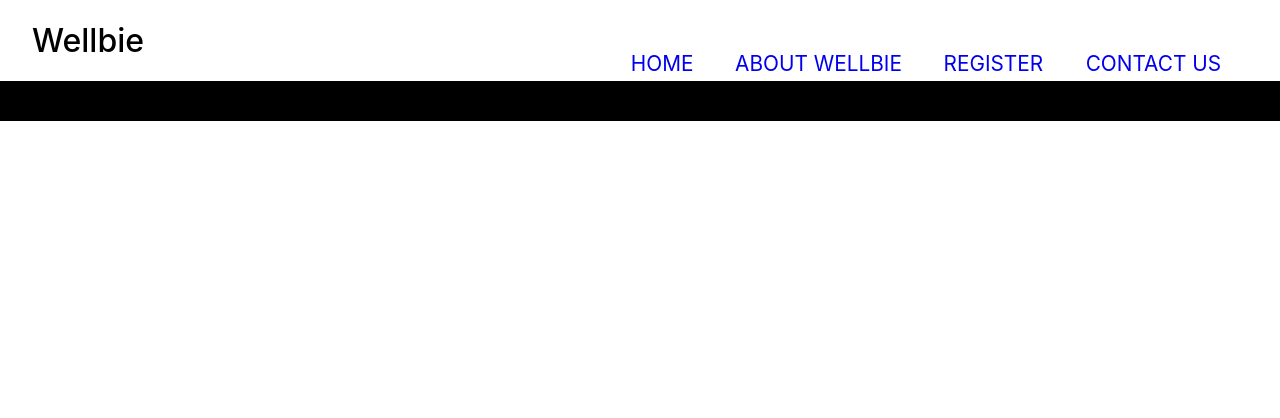
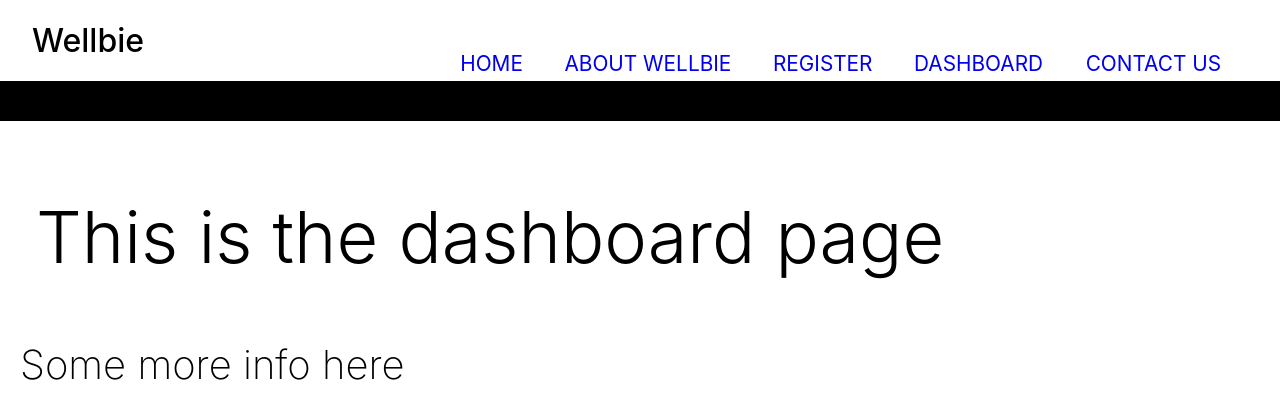
Before and after one commit to onyela-o/wellbie-frontend, a React (Create React App) app in the folder frontend/: page /dashboard in a window 1280 px wide. Shown: the top 418 px of the page. Built offline with nearby package versions, Linux system fonts and the light colour scheme.

Commit message:
Add dashboard template

```diff
--- a/frontend/src/App.js
+++ b/frontend/src/App.js
@@ -5,6 +5,7 @@ import Home from './pages/Home'
 import AboutPage from './pages/AboutPage'
 import ContactUs from './pages/ContactUs'
 import Register from './pages/Register'
+import Dashboard from './pages/Dashboard'
 
 import { BrowserRouter as Router, Route, Routes } from 'react-router-dom'
 
@@ -18,10 +19,11 @@ function App() {
           </header>
         </div>
         <Routes>
-          <Route exact path='/' element={<Home/>} />
+          <Route exact path='/' element={<Home />} />
           <Route exact path='/about' element={<AboutPage />} />
           <Route exact path='/contact-us' element={<ContactUs />} />
           <Route exact path='/register' element={<Register />} />
+          <Route exact path='/dashboard' element={<Dashboard />} />
         </Routes>
       </div>
     </Router>
--- a/frontend/src/components/NavigationBar.jsx
+++ b/frontend/src/components/NavigationBar.jsx
@@ -31,6 +31,9 @@ const NavigationOptions = () => {
           <Link to='/register' style={linkStyle}>
             Register
           </Link>
+          <Link to='/dashboard' style={linkStyle}>
+            Dashboard
+          </Link>
           <Link to='/contact-us' style={lastLinkStyle}>
             Contact Us
           </Link>
--- /dev/null
+++ b/frontend/src/pages/Dashboard.jsx
@@ -0,0 +1,8 @@
+const Dashboard = () => (
+  <div>
+    <h2>This is the dashboard page</h2>
+    <p>Some more info here</p>
+  </div>
+)
+
+export default Dashboard
```
